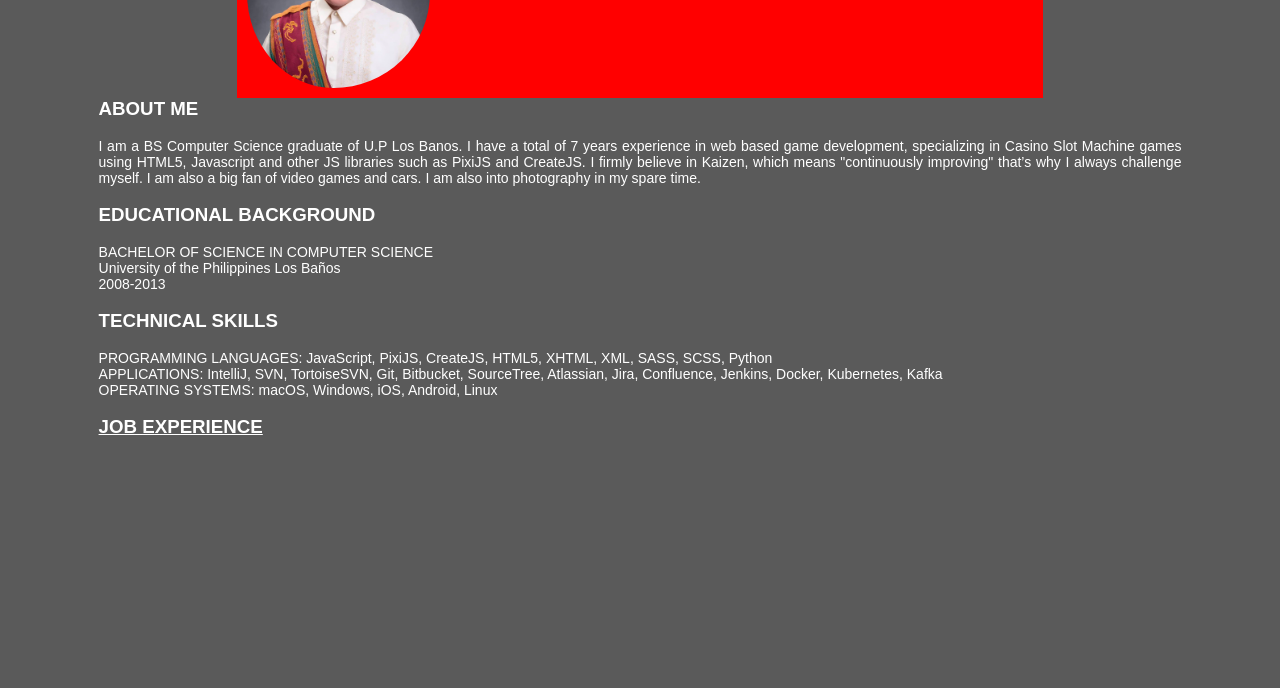
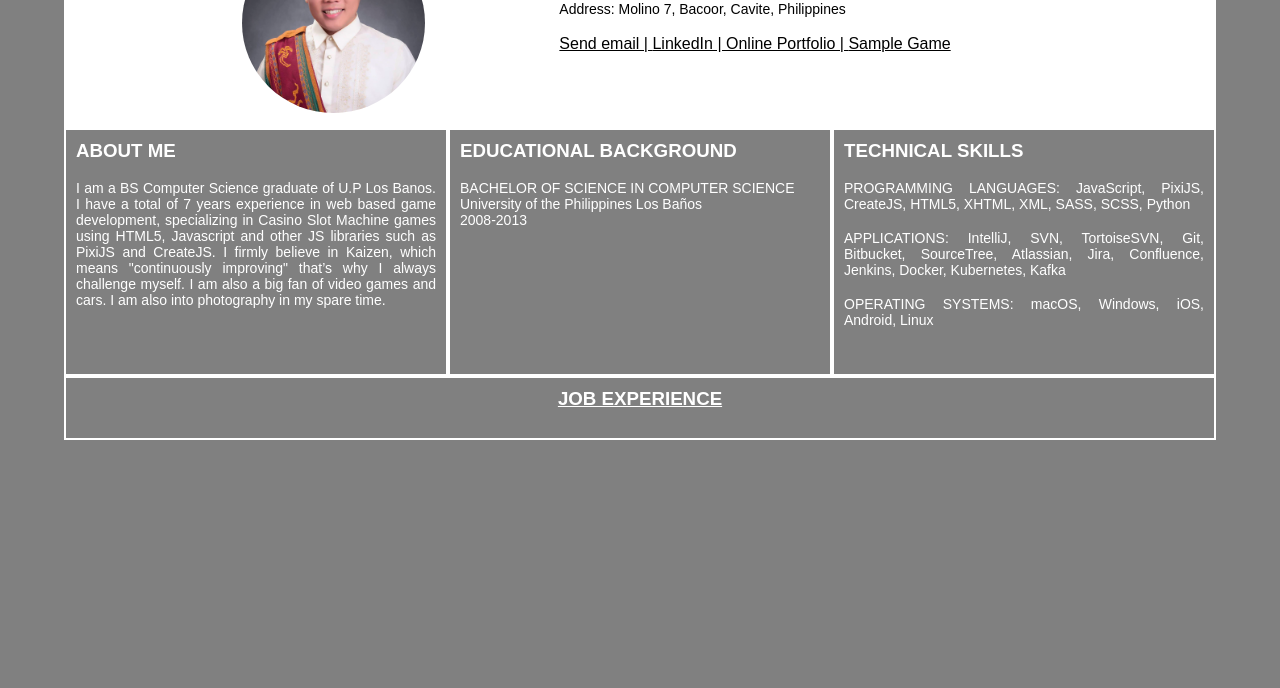
Before and after one commit to alsonvillareal/alsonvillareal.github.io, a plain HTML site: page index.html in a window 1280 px wide. Shown: the part 112-800 px from the top of the page. Drawn offline with Linux system fonts and the light colour scheme.

Commit message:
Updated styling, layout

```diff
--- a/index.html
+++ b/index.html
@@ -13,15 +13,14 @@
             <div class="contact-details">
                 <h1>Alson Jed Villareal</h1>
                 <p> Mobile: 0917 809 44 73</p>
-                <p>Address: Molino 7, Bacoor, Cavite, Philippines</p>
+                <p>Address: Molino 7, Bacoor, Cavite, Philippines</p><br>
                 <a href="mailto:alsonvillareal@gmail.com">Send email | </a>
                 <a href="http://www.linkedin.com/in/alson-jed-villareal-b7a226133" target="_blank">LinkedIn | </a>
                 <a href="https://drive.google.com/drive/folders/1BvxvnjVGV1HGO32MxzlPL0NntN0-GIL0?usp=sharing" target="_blank">Online Portfolio | </a>
                 <a href="https://demo.vbgames88.com/play;trk=vb/games/vb~crystal-candies/primary/console?_sig=AKVIUzI1Nqt1cmktc2lnbmluZ4FXvpiAFhtBTCUAVO-rRnN-4mnLLt7Fp5ahz6DWCwgb" target="_blank">Sample Game</a><br>
             </div>
         </div>
-        <div class="block1">
-            <div class="div-text">
+        <div class="div-1">
             <h3>ABOUT ME</h3><br>
             <div>
                 <p>I am a BS Computer Science graduate of U.P Los Banos. I have a total of 7 years experience in web based game development, specializing in Casino Slot Machine games using HTML5, Javascript and other JS libraries such as PixiJS and CreateJS. I firmly believe in Kaizen, which means "continuously improving" that’s why I always challenge myself. I am also a big fan of video games and cars. I am also into photography in my spare time.
@@ -29,25 +28,24 @@
             </div>
             <br>
         </div>
-            <div class="div-educ">
+        <div class="div-2">
             <h3>EDUCATIONAL BACKGROUND</h3><br>
             <div>
                 <p>BACHELOR OF SCIENCE IN COMPUTER SCIENCE <br> University of the Philippines Los Baños <br> 2008-2013</p>
             </div>
             <br>
         </div>
-            <div class="div-skills">
+        <div class="div-3">
             <h3>TECHNICAL SKILLS</h3><br>
             <div>
-                    <p>PROGRAMMING LANGUAGES: JavaScript, PixiJS, CreateJS, HTML5, XHTML, XML, SASS, SCSS, Python</p>
-                    <p>APPLICATIONS: IntelliJ, SVN, TortoiseSVN, Git, Bitbucket, SourceTree, Atlassian, Jira, Confluence, Jenkins, Docker, Kubernetes, Kafka</p>
-                    <p>OPERATING SYSTEMS: macOS, Windows, iOS, Android, Linux</p>
+                <p>PROGRAMMING LANGUAGES: JavaScript, PixiJS, CreateJS, HTML5, XHTML, XML, SASS, SCSS, Python</p><br>
+                <p>APPLICATIONS: IntelliJ, SVN, TortoiseSVN, Git, Bitbucket, SourceTree, Atlassian, Jira, Confluence, Jenkins, Docker, Kubernetes, Kafka</p><br>
+                <p>OPERATING SYSTEMS: macOS, Windows, iOS, Android, Linux</p><br>
             </div>
             <br>
         </div>
-            <div class="div-text">
+        <div class="div-4">
             <a href="job_experience.html"><h3>JOB EXPERIENCE</h3></a><br>
-            </div>
         </div>
     </div>
 </body>
--- a/style.css
+++ b/style.css
@@ -1,52 +1,91 @@
 * {
     margin: 0;
     padding: 0;
-    font-family: arial;
+    font-family: sans-serif;
     color: #ffffff;
 }
 
 body{
-    background-color: #5A5A5A;
+    background-color: #808080;
 }
 
 .wrapper {
     width: 90%;
     margin: 0 auto;
+    display: flex;
+    flex-wrap: wrap;
+
+    margin-top: 30px;
+    background-color: #ffffff;
 }
 
 .contact-banner {
     width: 100%;
+    margin: 0 auto;
     height: 200px;
     display: block;
     padding-top: 10px;
 }
+
+.contact-details h1, .contact-details p, .contact-details a {
+    color: #000000;
+}
+
 .img-me {
     max-width: 30%;
     max-height: 90%;
     float: left;
     border-radius: 50%;
-    padding: 10px 0px 0px 10px;
+    padding: 5px;
 }
 
 .contact-details{
     float: right;
-    width: 65%;
+    width: 60%;
+    padding-top: 20px;
 }
 
-.div-text {
-    width: 94%;
-    margin: 0 auto;
+.div-1 {
+    flex: 100%;
+    padding: 10px;
+
+    margin: 2px;
+    background-color: #808080;
 }
 
-.div-skills {
-    width: 94%;
-    margin: 0 auto;
+.div-2 {
+    flex: 100%;
+    padding: 10px;
+
+    margin: 2px;
+    background-color: #808080;
 }
 
-.div-educ {
-    width: 94%;
-    margin: 0 auto;
+.div-3 {
+    flex: 100%;
+    padding: 10px;
+
+    margin: 2px;
+    background-color: #808080;
 }
+
+.div-4 {
+    flex: 100%;
+    padding: 10px;
+    text-align: center;
+
+    margin: 2px;
+    background-color: #808080;
+}
+.div-5 {
+    flex: 100%;
+    padding: 10px;
+    text-align: center;
+
+    margin: 2px;
+    background-color: #808080;
+}
+
 
 ul {
     padding: 0px 0px 0px 20px;
@@ -59,19 +98,49 @@ p {
     text-align: justify;
 }
 
-.div-job{
-    padding-top: 10px;
+@media only screen and (min-width: 768px) {
+.contact-banner {
+    width: 70%;
 }
 
-@media only screen and (min-width: 768px) {
+.div-1 {
+    flex: 100%;
+}
 
-.contact-banner {
-    width: 70%;
-    margin: 0 auto;
-    background-color: #ff0000;
+.div-2 {
+    flex: 40%;
+}
+
+.div-3 {
+    flex: 40%;
+}
+.div-4 {
+    flex: 40%;
 }
 
 }
 
 @media only screen and (min-width: 1000px) {
+.contact-banner {
+    width: 70%;
 }
+
+.div-1 {
+    flex: 30%;
+}
+
+.div-2 {
+    flex: 30%;
+}
+
+.div-3 {
+    flex: 30%;
+}
+
+.div-4 {
+    flex: 100%;
+    text-align: center;
+}
+
+
+}
```
Also changed, not shown: job_experience.html (+1 -3 lines). Lines whose indentation alone changed are shown as unchanged.
